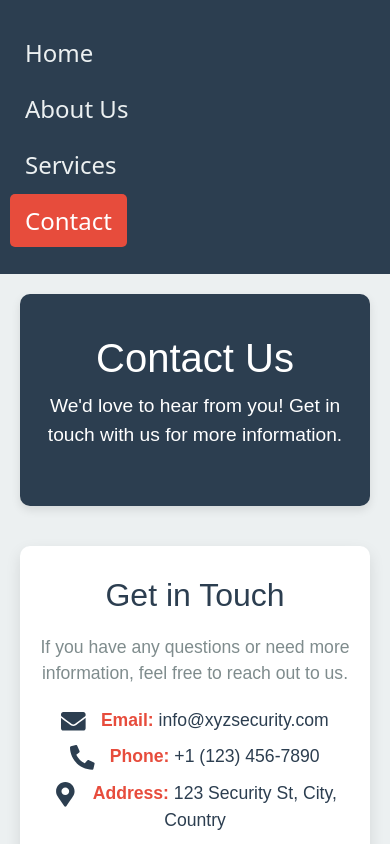
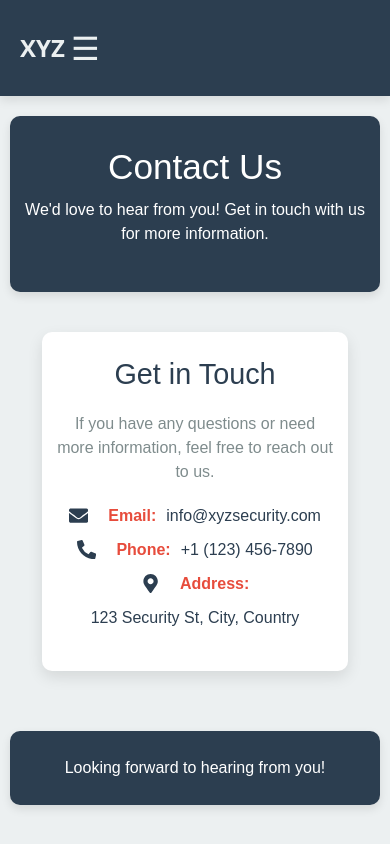
Before and after one commit to imattala/wolf-securite, a React (Create React App) app: page /contact in a window 390 px wide. Shown: the top 844 px of the page. Built offline with nearby package versions, Linux system fonts and the light colour scheme.

Commit message:
Third commit responsiveness

```diff
--- a/src/About.css
+++ b/src/About.css
@@ -2,8 +2,7 @@
   font-family: Arial, sans-serif;
   background-color: #f4f4f9;
   color: #333;
-  padding: 20px;
-  margin-top: 30px; /* Add space at the top of the page */
+  padding: 50px;
 }
 
 .about-header {
@@ -106,3 +105,38 @@
     margin-bottom: 15px;
     box-shadow: 0 2px 6px rgba(0, 0, 0, 0.2);
   }
+
+
+  /* Responsive Design for Mobile */
+@media (max-width: 768px) {
+  .about-container {
+    padding: 20px;
+  }
+
+  .about-header h1 {
+    font-size: 2em;
+  }
+
+  .about-content h2 {
+    font-size: 1.8em;
+  }
+
+  .about-content p {
+    margin: 0 5%; /* Reduce horizontal margin */
+    font-size: 1em;
+  }
+
+  .team-members {
+    flex-direction: column;
+    align-items: center;
+  }
+
+  .team-member {
+    width: 90%; /* Full width minus some padding */
+  }
+
+  .team-photo {
+    width: 100px;
+    height: 100px;
+  }
+}
--- a/src/App.js
+++ b/src/App.js
@@ -1,33 +1,43 @@
 // src/App.js
-import React from 'react';
+import React, { useState } from 'react';
 import { BrowserRouter as Router, Route, Routes, NavLink } from 'react-router-dom';
 import Home from './Home';
 import About from './About';
 import Services from './Services';
 import Contact from './Contact';
-import './Nav.css'; // Import the Nav.css file for styling
-
+import './Nav.css';
 
 const App = () => {
+  const [menuOpen, setMenuOpen] = useState(false);
+
   return (
     <Router>
       <div>
-      <nav>
-          <ul>
+      <nav className="navbar">
+            <div className="nav-container">
+              <NavLink to="/" className="logo">
+                XYZ
+              </NavLink>
+              <button className="menu-toggle" onClick={() => setMenuOpen(!menuOpen)}>
+                ☰
+              </button>
+              <ul className={menuOpen ? "nav-list open" : "nav-list"}>
                 <li>
-              <NavLink exact to="/" activeClassName="active">Home</NavLink>
+                  <NavLink exact="true" to="/" className={({ isActive }) => isActive ? "active" : ""}>Home</NavLink>
                 </li>
                 <li>
-              <NavLink to="/about" activeClassName="active">About Us</NavLink>
+                  <NavLink to="/about" className={({ isActive }) => isActive ? "active" : ""}>About Us</NavLink>
                 </li>
                 <li>
-              <NavLink to="/services" activeClassName="active">Services</NavLink>
+                  <NavLink to="/services" className={({ isActive }) => isActive ? "active" : ""}>Services</NavLink>
                 </li>
                 <li>
-              <NavLink to="/contact" activeClassName="active">Contact</NavLink>
+                  <NavLink to="/contact" className={({ isActive }) => isActive ? "active" : ""}>Contact</NavLink>
                 </li>
               </ul>
+            </div>
       </nav>
+
 
         <Routes>
           <Route path="/" element={<Home />} />
--- a/src/Contact.css
+++ b/src/Contact.css
@@ -3,7 +3,7 @@
   font-family: Arial, sans-serif;
   background-color: #ecf0f1; /* Light gray background for the entire page */
   color: #2c3e50; /* Dark blue-gray text */
-  padding: 40px 20px;
+  padding: 50px 20px;
   margin: 0;
   min-height: 100vh; /* Ensure the container takes full height */
 }
@@ -29,10 +29,12 @@
   font-weight: 300;
 }
 
-/* Contact Content */
 .contact-content {
-  text-align: center;
+  display: flex;
+  justify-content: center;
+  align-items: center;
   margin-bottom: 60px;
+  padding: 0 15px; /* prevents horizontal overflow on small screens */
 }
 
 .contact-details {
@@ -42,8 +44,10 @@
   box-shadow: 0 6px 15px rgba(0, 0, 0, 0.1);
   width: 100%;
   max-width: 800px;
-  margin: 0 auto;
+  box-sizing: border-box;
+  text-align: center; /* ✅ This centers the text */
 }
+
 
 .contact-details h2 {
   font-size: 2.5em;
@@ -63,10 +67,16 @@
 }
 
 .contact-details ul li {
+  justify-content: center;
   font-size: 1.1em;
-  color: #2c3e50; /* Dark blue-gray for list items */
+  color: #2c3e50;
   margin-bottom: 10px;
+  display: flex;
+  align-items: center;
+  flex-wrap: wrap;
+  gap: 10px;
 }
+
 
 .contact-details ul li strong {
   color: #e74c3c; /* Bright red for labels */
@@ -141,3 +151,53 @@
   background-color: #2c3e50;
   color: white;
 }
+
+
+/* Responsive Design for Mobile */
+@media (max-width: 768px) {
+  .contact-container {
+    padding: 20px 10px;
+  }
+
+  .contact-header {
+    padding: 30px 15px;
+  }
+
+  .contact-header h1 {
+    font-size: 2.2em;
+  }
+
+  .contact-header p {
+    font-size: 1em;
+  }
+
+  .contact-details {
+    padding: 25px 15px;
+    margin: 0 5%;
+  }
+
+  .contact-details h2 {
+    font-size: 1.8em;
+  }
+
+  .contact-details p {
+    font-size: 1em;
+  }
+
+  .contact-details ul li {
+    font-size: 1em;
+  }
+
+  .contact-footer {
+    padding: 20px 15px;
+    margin-top: 40px;
+  }
+
+  .contact-footer p {
+    font-size: 1em;
+  }
+
+  .contact-details svg {
+    font-size: 1.2em;
+  }
+}
--- a/src/Home.css
+++ b/src/Home.css
@@ -3,8 +3,8 @@
   font-family: Arial, sans-serif;
   background-color: #ecf0f1; /* Light gray background for the home page */
   color: #2c3e50; /* Dark blue-gray text */
-  padding: 30px;
-  margin-top: 30px;
+  padding: 50px;
+
 }
 
 /* Header */
@@ -119,3 +119,17 @@
 .home-footer p a:hover {
   text-decoration: underline; /* Underline on hover */
 }
+
+@media screen and (max-width: 768px) {
+  .service-cards {
+    flex-direction: column !important;
+    align-items: stretch !important;
+  }
+
+  .service-card {
+    width: 100% !important;
+    box-sizing: border-box !important;
+    margin: 10px 0 !important;
+    border-radius: 0 !important;
+  }
+}
--- a/src/Home.js
+++ b/src/Home.js
@@ -1,7 +1,5 @@
 // src/Home.js
 import React from 'react';
-import './Home.css'; // Import the CSS file for styling
-
 import './Home.css'; // Import the CSS file for styling
 import { FaEnvelope, FaPhoneAlt } from 'react-icons/fa'; // Importing email and phone icons
 
--- a/src/Nav.css
+++ b/src/Nav.css
@@ -1,26 +1,45 @@
-/* Nav Container */
-nav {
-  background-color: #2c3e50; /* Dark blue-gray background */
-  padding: 15px 0;
+/* General Nav Styles */
+.navbar {
+  background-color: #2c3e50;
   box-shadow: 0 4px 10px rgba(0, 0, 0, 0.1);
 }
 
-/* Navigation List */
-nav ul {
+.nav-container {
   display: flex;
-  justify-content: center;
+  justify-content: space-between;
+  align-items: center;
+  padding: 15px 20px;
+}
+
+.logo {
+  text-decoration: none;
+  color: #ecf0f1;
+  font-size: 1.5em;
+  font-weight: bold;
+}
+
+.menu-toggle {
+  display: none;
+  background: none;
+  border: none;
+  color: #ecf0f1;
+  font-size: 2em;
+  cursor: pointer;
+}
+
+.nav-list {
+  display: flex;
   list-style: none;
   margin: 0;
   padding: 0;
 }
 
-nav ul li {
+.nav-list li {
   margin: 0 20px;
 }
 
-/* Navigation Links */
-nav ul li a {
-  color: #ecf0f1; /* Light gray text */
+.nav-list li a {
+  color: #ecf0f1;
   text-decoration: none;
   font-size: 1.2em;
   font-weight: 500;
@@ -29,28 +48,41 @@ nav ul li a {
   transition: background-color 0.3s ease, color 0.3s ease;
 }
 
-nav ul li a:hover {
-  background-color: #e74c3c; /* Bright red on hover */
-  color: white; /* White text on hover */
+.nav-list li a:hover,
+.nav-list li a.active {
+  background-color: #e74c3c;
+  color: white;
 }
 
-nav ul li a.active {
-  background-color: #e74c3c; /* Bright red for active links */
-  color: white; /* White text on active link */
-}
-
-/* Responsive Design for Mobile */
+/* Responsive Styles */
 @media (max-width: 768px) {
-  nav ul {
-      flex-direction: column;
-      padding: 10px;
+  .menu-toggle {
+    display: block;
   }
 
-  nav ul li {
-      margin: 10px 0;
+  .nav-list {
+    display: none;
+    position: absolute;
+    top: 65px;
+    left: 0;
+    flex-direction: column;
+    background-color: #2c3e50;
+    width: 100%;
+    padding: 20px 0;
+    box-shadow: 0 8px 16px rgba(0,0,0,0.2);
+    z-index: 100;
   }
 
-  nav ul li a {
-      font-size: 1.5em;
+  .nav-list.open {
+    display: flex;
+  }
+
+  .nav-list li {
+    margin: 15px 0;
+    text-align: center;
+  }
+
+  .nav-list li a {
+    font-size: 1.5em;
   }
 }
--- a/src/Services.css
+++ b/src/Services.css
@@ -3,7 +3,7 @@
     font-family: Arial, sans-serif;
     background-color: #f4f4f9;
     color: #333;
-    padding: 20px;
+    padding: 50px;
   }
 
   .services-header {
@@ -88,3 +88,40 @@
   .services-footer a:hover {
     text-decoration: underline;
   }
+
+  /* Responsive Design for Mobile */
+@media (max-width: 768px) {
+  .services-container {
+    padding: 20px;
+  }
+
+  .services-header h1 {
+    font-size: 2em;
+  }
+
+  .services-content h2 {
+    font-size: 1.8em;
+  }
+
+  .services-content p {
+    margin: 0 5%;
+    font-size: 1em;
+  }
+
+  .service-cards {
+    flex-direction: column;
+    align-items: center;
+  }
+
+  .service-card {
+    width: 90%;
+  }
+
+  .service-card h3 {
+    font-size: 1.5em;
+  }
+
+  .service-card p {
+    font-size: 1em;
+  }
+}
```
Lines whose indentation alone changed are shown as unchanged.
